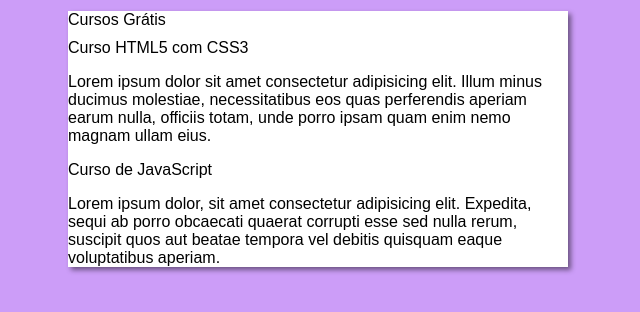
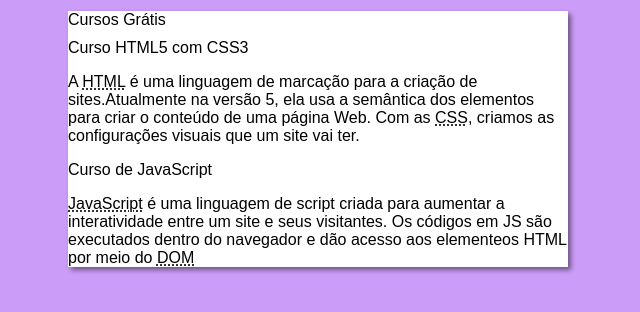
Before and after one commit to VictorLeiteCosta/projeto-site, a plain HTML site: page index.html in a window 1280 px wide. Shown: the whole page, without its empty margins (322-962 px from the left). Drawn offline with Linux system fonts and the light colour scheme.

Commit message:
index update 2

```diff
--- a/index.html
+++ b/index.html
@@ -12,9 +12,9 @@
             <h1>Cursos Grátis</h1>
         </header>
         <article>Curso HTML5 com CSS3</article>
-        <p>Lorem ipsum dolor sit amet consectetur adipisicing elit. Illum minus ducimus molestiae, necessitatibus eos quas perferendis aperiam earum nulla, officiis totam, unde porro ipsam quam enim nemo magnam ullam eius.</p>
+        <p>A <abbr title="HyperText Markup Language">HTML</abbr> é uma linguagem de marcação para a criação de sites.Atualmente na versão 5, ela usa a semântica dos elementos para criar o conteúdo de uma página Web. Com as <abbr title="Cascading Style Sheets">CSS</abbr>, criamos as configurações visuais que um site vai ter.</p>
         <article>Curso de JavaScript</article>
-        <p>Lorem ipsum dolor, sit amet consectetur adipisicing elit. Expedita, sequi ab porro obcaecati quaerat corrupti esse sed nulla rerum, suscipit quos aut beatae tempora vel debitis quisquam eaque voluptatibus aperiam.</p>
+        <p><abbr title="JavaScript">JavaScript</abbr> é uma linguagem de script criada para aumentar a interatividade entre um site e seus visitantes. Os códigos em JS são executados dentro do navegador e dão acesso aos elementeos HTML por meio do <abbr title="Document Object Model">DOM</abbr></p>
     </main>
 </body>
 </html>
```
